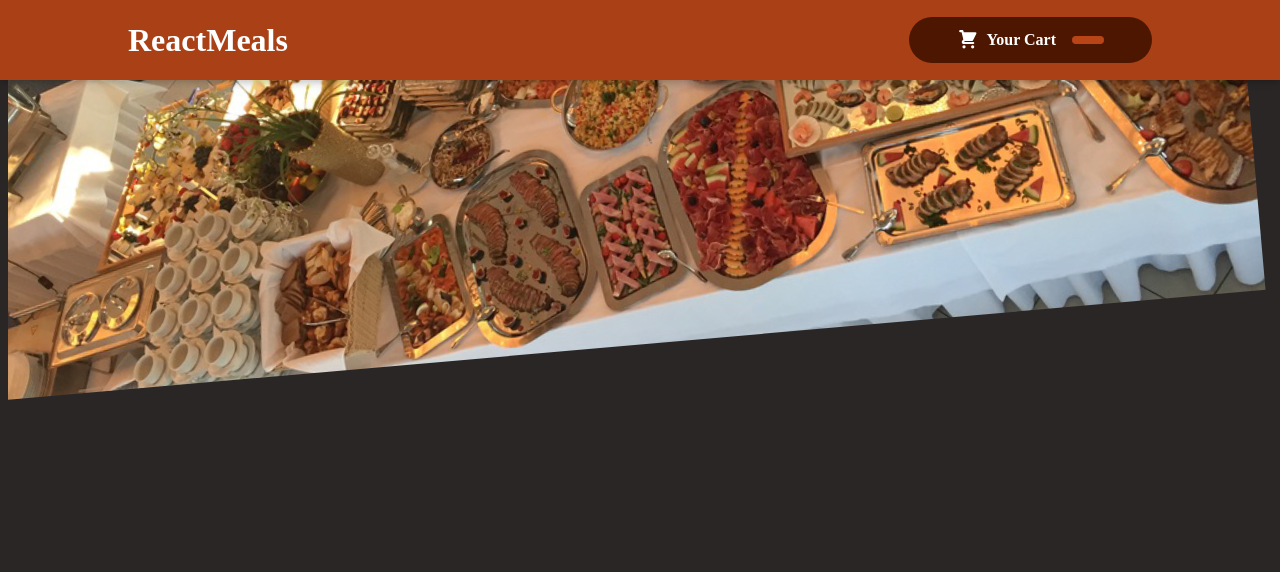
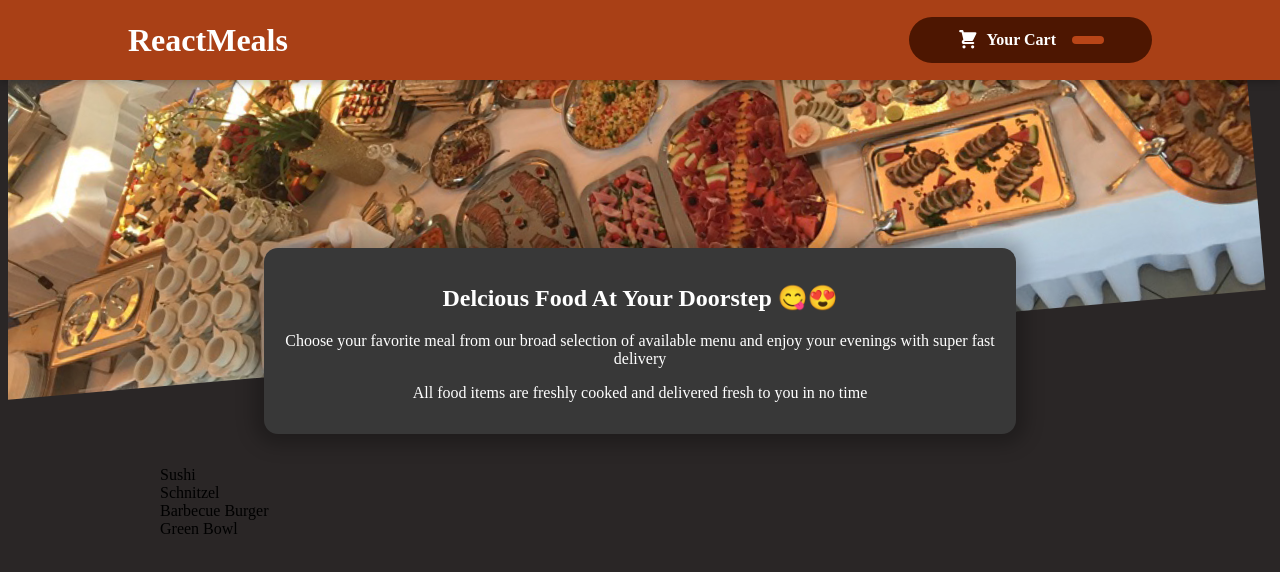
Before and after one commit to sanyam1999/Food-Ordering-App, a React (Create React App) app: page / in a window 1280 px wide. Shown: the top 572 px of the page. Built offline with nearby package versions, Linux system fonts and the light colour scheme.

Commit message:
Added Summary to Page

```diff
--- a/src/App.js
+++ b/src/App.js
@@ -1,10 +1,14 @@
 import React from "react";
 import Header from "./components/Layout/Header";
+import Meals from "./components/Meals/Meals";
 
 function App() {
   return (
     <React.Fragment>
       <Header />
+      <main>
+        <Meals />
+      </main>
     </React.Fragment>
   );
 }
--- /dev/null
+++ b/src/components/Meals/Available.js
@@ -0,0 +1,41 @@
+import classes from "./Available.module.css";
+
+const DUMMY_MEALS = [
+    {
+        id: "m1",
+        name: "Sushi",
+        description: "Finest fish and veggies",
+        price: 22.99,
+    },
+    {
+        id: "m2",
+        name: "Schnitzel",
+        description: "A german specialty!",
+        price: 16.5,
+    },
+    {
+        id: "m3",
+        name: "Barbecue Burger",
+        description: "American, raw, meaty",
+        price: 12.99,
+    },
+    {
+        id: "m4",
+        name: "Green Bowl",
+        description: "Healthy...and green...",
+        price: 18.99,
+    },
+];
+
+const AvailableMeals = () => {
+    const mealsList = DUMMY_MEALS.map((meal) => {
+        return <li>{meal.name}</li>;
+    });
+    return (
+        <section className={classes.meals}>
+            <ul>{mealsList}</ul>
+        </section>
+    );
+};
+
+export default AvailableMeals;
--- /dev/null
+++ b/src/components/Meals/Available.module.css
@@ -0,0 +1,24 @@
+.meals {
+    max-width: 60rem;
+    width: 90%;
+    margin: 2rem auto;
+    animation: meals-appear 1s ease-out forwards;
+  }
+
+  .meals ul {
+    list-style: none;
+    margin: 0;
+    padding: 0;
+  }
+
+  @keyframes meals-appear {
+    from {
+      opacity: 0;
+      transform: translateY(3rem);
+    }
+
+    to {
+      opacity: 1;
+      transform: translateY(0);
+    }
+  }
--- /dev/null
+++ b/src/components/Meals/Meals.js
@@ -0,0 +1,14 @@
+import React from "react";
+import MealsSummary from "./MealsSummary";
+import AvailableMeals from "./Available";
+
+const Meals = () => {
+    return (
+        <React.Fragment>
+            <MealsSummary />
+            <AvailableMeals />
+        </React.Fragment>
+    );
+};
+
+export default Meals;
--- /dev/null
+++ b/src/components/Meals/MealsSummary.js
@@ -0,0 +1,18 @@
+import classes from './MealsSummary.module.css';
+
+function MealsSummary() {
+    return (
+        <section className={classes.Summary}>
+            <h2>Delcious Food At Your Doorstep 😋😍</h2>
+            <p>
+                Choose your favorite meal from our broad selection of available menu and
+                enjoy your evenings with super fast delivery
+            </p>
+            <p>
+                All food items are freshly cooked and delivered fresh to you in no time
+            </p>
+        </section>
+    );
+};
+
+export default MealsSummary;
--- /dev/null
+++ b/src/components/Meals/MealsSummary.module.css
@@ -0,0 +1,18 @@
+.Summary {
+    text-align: center;
+    max-width: 45rem;
+    width: 90%;
+    margin: auto;
+    margin-top: -10rem;
+    position: relative;
+    background-color: #383838;
+    color: white;
+    border-radius: 14px;
+    padding: 1rem;
+    box-shadow: 0 1px 18px 10px rgba(0, 0, 0, 0.25);
+  }
+
+  .summary h2 {
+    font-size: 2rem;
+    margin-top: 0;
+  }
```
